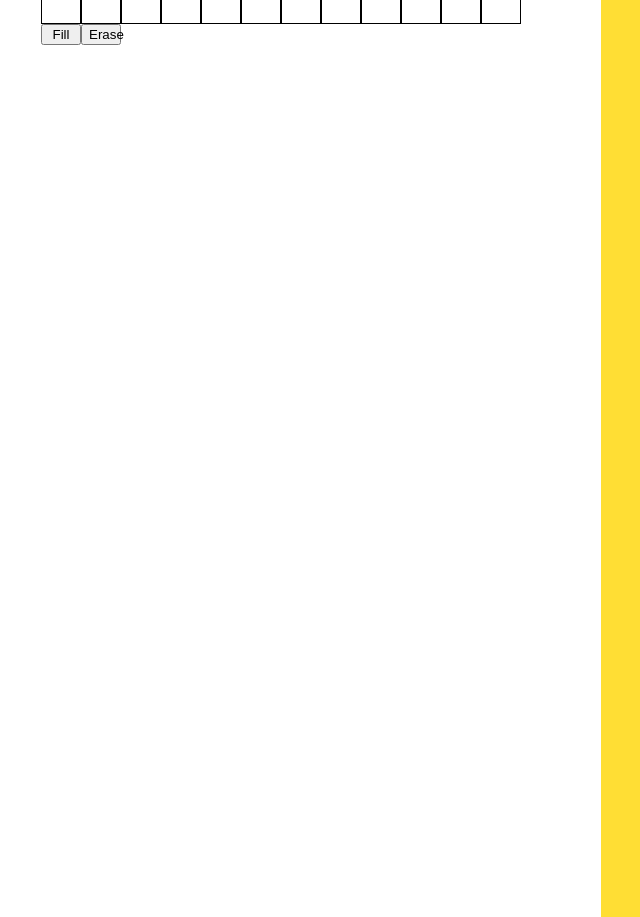
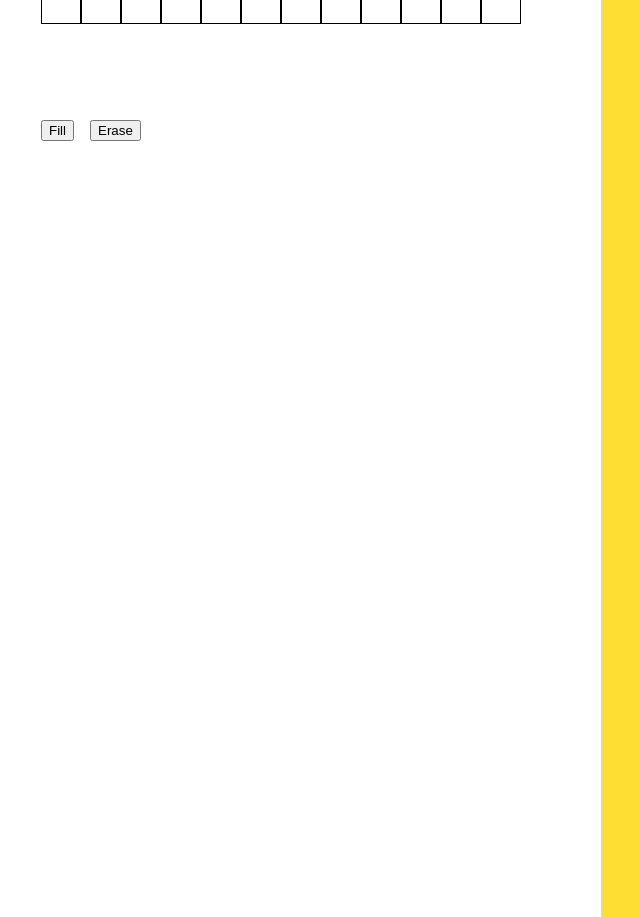
Before and after one commit to divya-mehra/sixemojistory, a React (Vite) app: page / in a window 1280 px wide. Shown: the part 6160-7077 px from the top of the page, without its empty margins (47-687 px from the left). Built offline with nearby package versions, Linux system fonts and the light colour scheme; a web font is replaced by a local one.

Commit message:
buttons added

```diff
--- a/src/panel/GridPanel.jsx
+++ b/src/panel/GridPanel.jsx
@@ -16,13 +16,17 @@ const GridPanel = ({ currentEmoji, user }) => {
 
 
   return (
-
+    <>
     <div className={`${styles.gridPanel}`}>
       {divArr.map((item) => {
         return <GridRect key={item.id} id={item.id} currentEmoji={currentEmoji} />;
       })}
-        {user ? <UserInterface/> : null}
+
       </div>
+      <div className={styles.gridInterface}>
+      {user ? <UserInterface/> : null}
+      </div>
+      </>
 
 
   );
--- a/src/panel/panel.module.css
+++ b/src/panel/panel.module.css
@@ -87,3 +87,13 @@ hr {
     border: 0.5px black solid;
     transition: background-color 0.5s;
   }
+
+  .gridInterface {
+    position: sticky;
+    top: calc(100vh - 120px);
+    width: 480px; /* 12 columns * 40px */
+    margin: 0 auto;
+    display: flex;
+    justify-content: flex-start;
+    gap: 16px;
+  }
```
